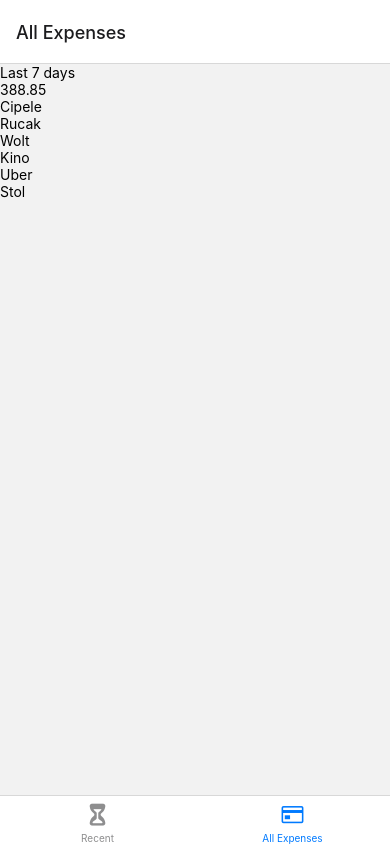
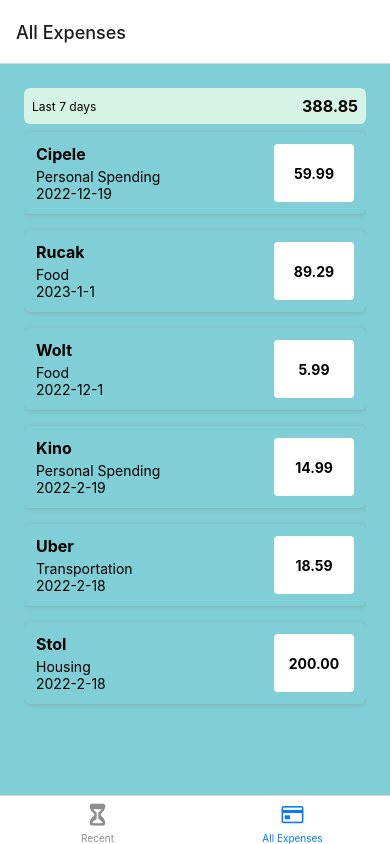
Before and after one commit to pzelic29/ExpensesTrackerApp, a React Native app: screen /AllExpenses in a window 390 px wide. Built offline with nearby package versions, Linux system fonts and the light colour scheme.

Commit message:
Adding ExpenseItem component, improving styling, formatting the date

```diff
--- /dev/null
+++ b/components/Expenses/ExpenseItem.js
@@ -0,0 +1,61 @@
+import { Pressable, StyleSheet, Text, View } from 'react-native';
+import { getFormattedDate } from '../../util/date';
+function ExpenseItem({ description, amount, date, category }) {
+  return (
+    <Pressable>
+      <View style={styles.expenseItem}>
+        <View>
+          <Text style={[styles.textBase, styles.description]}>
+            {description}
+          </Text>
+          <Text style={styles.textBase}>
+            {category}
+          </Text>
+          <Text style={styles.textBase}>{getFormattedDate(date)}</Text>
+        </View>
+        <View style={styles.amountContainer}>
+          <Text style={styles.amount}>{amount.toFixed(2)}</Text>
+        </View>
+      </View>
+    </Pressable>
+  );
+}
+
+export default ExpenseItem;
+
+const styles = StyleSheet.create({
+  expenseItem: {
+    padding: 12,
+    marginVertical: 8,
+    backgroundColor: '#80ced6',
+    flexDirection: 'row',
+    justifyContent: 'space-between',
+    borderRadius: 6,
+    elevation: 3,
+    shadowColor: 'gray',
+    shadowRadius: 4,
+    shadowOffset: { width: 1, height: 1 },
+    shadowOpacity: 0.4,
+  },
+  textBase: {
+    color: 'black',
+  },
+  description: {
+    fontSize: 16,
+    marginBottom: 4,
+    fontWeight: 'bold',
+  },
+  amountContainer: {
+    paddingHorizontal: 12,
+    paddingVertical: 4,
+    backgroundColor: 'white',
+    justifyContent: 'center',
+    alignItems: 'center',
+    borderRadius: 4,
+    minWidth: 80
+  },
+  amount: {
+    color: 'black',
+    fontWeight: 'bold',
+  },
+});
--- a/components/Expenses/Expenses.js
+++ b/components/Expenses/Expenses.js
@@ -1,59 +1,68 @@
-import { View, Text } from "react-native";
+import { View, StyleSheet } from "react-native";
 import ExpensesSummary from "./ExpensesSummary";
 import ExpensesList from "./ExpensesList";
 
 const DUMMY_EXPENSES = [
   {
-      id: 'e1',
-      description: 'Cipele',
+    id: "e1",
+    description: "Cipele",
     amount: 59.99,
-      category:'Personal Spending',
-      date: new Date('2022-12-19')
+    category: "Personal Spending",
+    date: new Date("2022-12-19"),
   },
   {
-      id: 'e2',
-      description: 'Rucak',
+    id: "e2",
+    description: "Rucak",
     amount: 89.29,
-      category:'Food',
-      date: new Date('2023-01-01')
+    category: "Food",
+    date: new Date("2023-01-01"),
   },
   {
-      id: 'e3',
-      description: 'Wolt',
+    id: "e3",
+    description: "Wolt",
     amount: 5.99,
-      category:'Food',
-      date: new Date('2022-12-01')
+    category: "Food",
+    date: new Date("2022-12-01"),
   },
   {
-      id: 'e4',
-      description: 'Kino',
-      category:'Personal Spending',
+    id: "e4",
+    description: "Kino",
+    category: "Personal Spending",
     amount: 14.99,
-      date: new Date('2022-02-19')
+    date: new Date("2022-02-19"),
   },
   {
-      id: 'e5',
-      description: 'Uber',
-      category:'Transportation',
+    id: "e5",
+    description: "Uber",
+    category: "Transportation",
     amount: 18.59,
-      date: new Date('2022-02-18')
-    }
-    ,
+    date: new Date("2022-02-18"),
+  },
   {
-      id: 'e6',
-      description: 'Stol',
-      category:'Housing',
-      amount: 200.00,
-      date: new Date('2022-02-18')
-    }
+    id: "e6",
+    description: "Stol",
+    category: "Housing",
+    amount: 200.0,
+    date: new Date("2022-02-18"),
+  },
 ];
 
 function Expenses({ expenses, periodName }) {
   return (
-    <View>
+    <View style={styles.container}>
       <ExpensesSummary expenses={DUMMY_EXPENSES} periodName={periodName} />
       <ExpensesList expenses={DUMMY_EXPENSES} />
     </View>
   );
 }
 export default Expenses;
+
+const styles = StyleSheet.create({
+  container: {
+    flex: 1,
+    paddingHorizontal: 24,
+    paddingTop: 24,
+    paddingBottom: 0,
+    backgroundColor: "#80ced6",
+  },
+});
--- a/components/Expenses/ExpensesList.js
+++ b/components/Expenses/ExpensesList.js
@@ -1,8 +1,9 @@
 import {Text} from 'react-native';
 import { FlatList } from "react-native-web";
+import ExpenseItem from './ExpenseItem';
 
 function renderExpenseItem(itemData) {
-  return <Text>{itemData.item.description}</Text>;
+  return <ExpenseItem {...itemData.item}/>;
 }
 
 function ExpensesList({ expenses }) {
--- a/components/Expenses/ExpensesSummary.js
+++ b/components/Expenses/ExpensesSummary.js
@@ -1,14 +1,34 @@
-import { View, Text } from "react-native";
+import { View, Text, StyleSheet } from "react-native";
 
 function ExpensesSummary({ expenses, periodName }) {
   const expensesSum = expenses.reduce((sum, expense) => {
     return sum + expense.amount;
   }, 0);
   return (
-    <View>
-      <Text>{periodName}</Text>
-      <Text>{expensesSum.toFixed(2)}</Text>
+    <View style={styles.container}>
+      <Text style={styles.period}>{periodName}</Text>
+      <Text style={styles.sum}>{expensesSum.toFixed(2)}</Text>
     </View>
   );
 }
 export default ExpensesSummary;
+
+const styles = StyleSheet.create({
+    container: {
+      padding: 8,
+      backgroundColor:'#d5f4e6',
+      borderRadius: 6,
+      flexDirection: 'row',
+      justifyContent: 'space-between',
+      alignItems: 'center',
+    },
+    period: {
+      fontSize: 12,
+      color: 'black',
+    },
+    sum: {
+      fontSize: 16,
+      fontWeight: 'bold',
+      color: 'black',
+    },
+  });
--- /dev/null
+++ b/util/date.js
@@ -0,0 +1,3 @@
+export function getFormattedDate(date) {
+    return `${date.getFullYear()}-${date.getMonth() + 1}-${date.getDate()}`;
+  }
```
Lines whose indentation alone changed are shown as unchanged.
